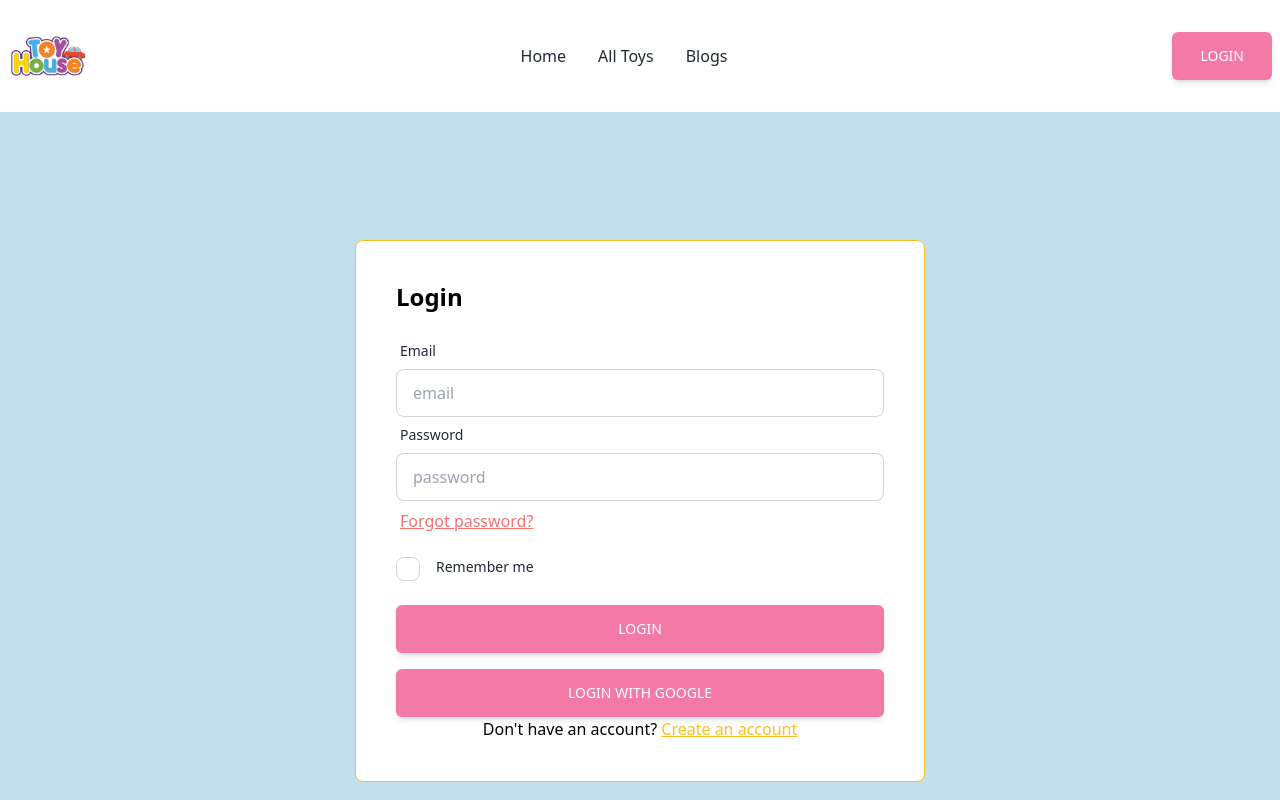
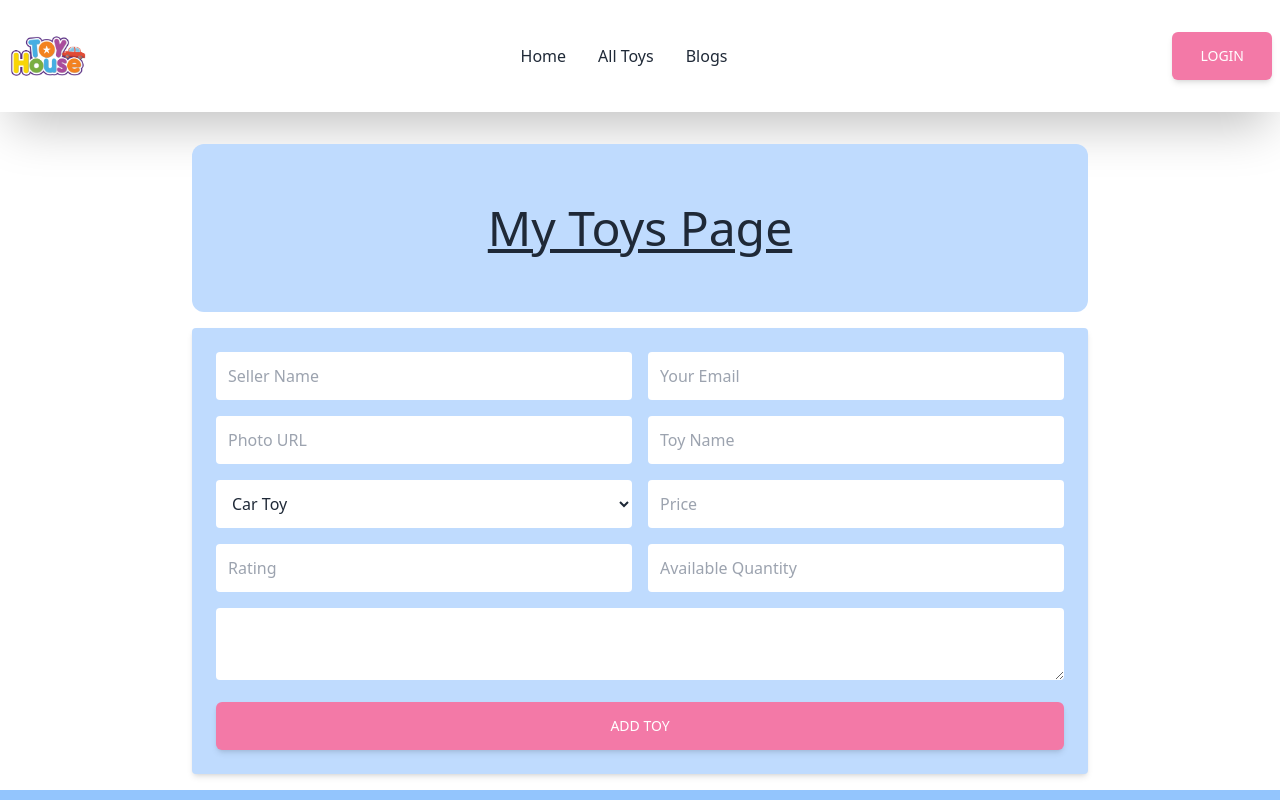
Before and after one commit to arib-web/Kids-Place, a React (Vite) app: page /addtoys in a window 1280 px wide. Before the commit this address led to /login. Shown: the top 800 px of the page. Built offline with nearby package versions, Linux system fonts and the light colour scheme; no server answers.

Commit message:
show only user data using email

```diff
--- a/src/Pages/AddToys/AddToy.jsx
+++ b/src/Pages/AddToys/AddToy.jsx
@@ -1,23 +1,18 @@
-import React, { useContext, useState } from "react";
+import React, { useContext } from "react";
 import { useForm } from "react-hook-form";
-import CreatableSelect from "react-select/creatable";
 import { AuthContext } from "../../Providers/AuthProvider";
 
 const AddToy = () => {
   const { user } = useContext(AuthContext);
-  const [selectedOption, setSelectedOption] = useState(null);
 
   const {
     register,
     handleSubmit,
-    watch,
     formState: { errors },
   } = useForm();
 
   const onSubmit = (data) => {
-    data.skills = selectedOption;
-
-    fetch("http://localhost:5000/post-job", {
+    fetch("http://localhost:5000/toys", {
       method: "POST",
       headers: { "Content-Type": "application/json" },
       body: JSON.stringify(data),
@@ -25,119 +20,102 @@ const AddToy = () => {
       .then((res) => res.json())
       .then((result) => {
         console.log(result);
+      })
+      .catch((error) => {
+        console.error("Error adding toy:", error);
       });
+
     console.log(data);
   };
 
   return (
     <div className="container mx-auto p-4">
-      <form className="max-w-4xl mx-auto bg-white rounded p-6 shadow-md">
+      <div className="bg-blue-200 max-w-4xl mx-auto py-5 mt-4 mb-4 rounded-xl">
+        <h2 className="text-5xl mb-10 mt-10 text-center underline">
+          My Toys Page
+        </h2>
+      </div>
+      <form
+        onSubmit={handleSubmit(onSubmit)}
+        className="max-w-4xl mx-auto bg-blue-200 rounded p-6 shadow-md"
+      >
+        {errors.exampleRequired && <span>This field is required</span>}
         <div className="grid grid-cols-1 md:grid-cols-2 gap-4">
           <div className="md:col-span-1">
-            <label htmlFor="pictureUrl" className="block font-medium mb-2">
-              Picture URL of the toy
-            </label>
             <input
-              id="pictureUrl"
-              type="text"
-              className="w-full border rounded p-2"
-              placeholder="Enter picture URL"
+              className="text-input  w-full py-3 pl-3 rounded"
+              {...register("seller_name")}
+              placeholder="Seller Name"
+              value={user?.displayName}
             />
           </div>
           <div className="md:col-span-1">
-            <label htmlFor="name" className="block font-medium mb-2">
-              Name
-            </label>
             <input
-              id="name"
-              type="text"
-              className="w-full border rounded p-2"
-              placeholder="Enter toy name"
+              className="text-input w-full py-3 pl-3 rounded"
+              value={user?.email}
+              {...register("seller_email")}
+              placeholder="Your Email"
+              type="email"
             />
           </div>
           <div className="md:col-span-1">
-            <label htmlFor="sellerName" className="block font-medium mb-2">
-              Seller Name
-            </label>
             <input
-              id="sellerName"
-              type="text"
-              className="w-full border rounded p-2"
-              placeholder="Enter seller name"
+              className="w-full py-3 pl-3 rounded"
+              type="url"
+              placeholder="Photo URL"
+              {...register("photo", { required: true })}
             />
           </div>
           <div className="md:col-span-1">
-            <label htmlFor="sellerEmail" className="block font-medium mb-2">
-              Seller Email
-            </label>
             <input
-              id="sellerEmail"
-              type="email"
-              className="w-full border rounded p-2"
-              placeholder="Enter seller email"
+              className="w-full py-3 pl-3 rounded"
+              type="text"
+              placeholder="Toy Name"
+              {...register("toy_name", { required: true, maxLength: 80 })}
             />
           </div>
           <div className="md:col-span-1">
-            <label htmlFor="subCategory" className="block font-medium mb-2">
-              Sub-category
-            </label>
-            <select id="subCategory" className="w-full border rounded p-2">
-              <option value="">Select sub-category</option>
-              <option value="Math Toys">Math Toys</option>
-              <option value="Language Toys">Language Toys</option>
-              <option value="Science Toys">Science Toys</option>
+            <select
+              className="text-input bg-white w-full py-3 pl-3 rounded"
+              {...register("sub_category", { required: true })}
+            >
+              <option value="car">Car Toy</option>
+              <option value="police">Police Car</option>
+              <option value="truck">Mini Truck</option>
             </select>
           </div>
           <div className="md:col-span-1">
-            <label htmlFor="price" className="block font-medium mb-2">
-              Price
-            </label>
             <input
-              id="price"
+              className="w-full py-3 pl-3 rounded"
               type="number"
-              className="w-full border rounded p-2"
-              placeholder="Enter price"
+              placeholder="Price"
+              {...register("price", { required: true })}
             />
           </div>
           <div className="md:col-span-1">
-            <label htmlFor="rating" className="block font-medium mb-2">
-              Rating
-            </label>
             <input
-              id="rating"
+              className="w-full py-3 pl-3 rounded"
               type="number"
-              className="w-full border rounded p-2"
-              placeholder="Enter rating"
+              placeholder="Rating"
+              {...register("rating", { required: true })}
             />
           </div>
           <div className="md:col-span-1">
-            <label htmlFor="quantity" className="block font-medium mb-2">
-              Available Quantity
-            </label>
             <input
-              id="quantity"
+              className="w-full py-3 pl-3 rounded"
               type="number"
-              className="w-full border rounded p-2"
-              placeholder="Enter available quantity"
+              placeholder="Available Quantity"
+              {...register("quantity", { required: true })}
             />
           </div>
           <div className="md:col-span-2">
-            <label htmlFor="description" className="block font-medium mb-2">
-              Detail Description
-            </label>
             <textarea
-              id="description"
-              className="w-full border rounded p-2"
-              placeholder="Enter detail description"
-            ></textarea>
+              className="w-full py-3 pl-3 rounded"
+              {...register("description", { required: true })}
+            />
           </div>
           <div className="md:col-span-2 flex justify-center">
-            <button
-              type="submit"
-              className="btn"
-            >
-              Add Toy
-            </button>
+            <input className="btn btn-block" value="Add Toy" type="submit" />
           </div>
         </div>
       </form>
--- a/src/Pages/AllToys/AllToys.jsx
+++ b/src/Pages/AllToys/AllToys.jsx
@@ -1,11 +1,47 @@
-import React from 'react';
+import { useLoaderData } from "react-router-dom";
+import AllToysRow from "./AllToysRow";
+import { useEffect, useState } from "react";
 
 const AllToys = () => {
-    return (
-        <div>
-            <h2>This IS All toys Page</h2>
-        </div>
-    );
+  const [toys, setToys] = useState([]);
+  useEffect(() => {
+    const fetchData = async () => {
+      const response = await fetch(`http://localhost:5000/toys`);
+      const data = await response.json();
+      setToys(data);
+    };
+
+    fetchData();
+  }, []);
+
+  return (
+    <div className="container sm:px-4">
+      <div className="bg-blue-200 py-5 mt-4 mb-4 rounded-xl">
+        <h2 className="text-5xl mb-10 mt-10 text-center underline">
+          All Toys Page
+        </h2>
+      </div>
+      <div className="overflow-x-auto ">
+        <table className="table w-full my-11 rounded-xl">
+          <thead>
+            <tr className="text-center">
+              <th className="sm:table-cell hidden">Seller</th>
+              <th>Toy Name</th>
+              <th className="sm:table-cell hidden">Sub-category</th>
+              <th>Price</th>
+              <th className="sm:table-cell hidden">Available Quantity</th>
+              <th>Button</th>
+            </tr>
+          </thead>
+          <tbody className="text-center">
+            {toys.map((toy) => (
+              <AllToysRow key={toy._id} toy={toy}></AllToysRow>
+            ))}
+          </tbody>
+        </table>
+      </div>
+    </div>
+  );
 };
 
 export default AllToys;
--- /dev/null
+++ b/src/Pages/AllToys/AllToysRow.jsx
@@ -0,0 +1,30 @@
+import React from "react";
+
+const AllToysRow = ({ toy }) => {
+  const {
+    _id,
+    seller_name,
+    seller_email,
+    photo,
+    toy_name,
+    sub_category,
+    price,
+    rating,
+    quantity,
+    description,
+  } = toy;
+  return (
+    <tr className="text-center">
+      <td className="sm:table-cell hidden">{seller_name}</td>
+      <td>{toy_name}</td>
+      <td className="sm:table-cell hidden">{sub_category}</td>
+      <td>${price}</td>
+      <td className="sm:table-cell hidden">{quantity}</td>
+      <td>
+        <button className="btn">View Details</button>
+      </td>
+    </tr>
+  );
+};
+
+export default AllToysRow;
--- /dev/null
+++ b/src/Pages/myToys/MyToyRow.jsx
@@ -0,0 +1,32 @@
+import React from "react";
+
+const MyToyRow = ({ toy }) => {
+  const {
+    _id,
+    seller_name,
+    seller_email,
+    photo,
+    toy_name,
+    sub_category,
+    price,
+    rating,
+    quantity, description,
+  } = toy;
+  return (
+    <tr className="text-center">
+    <td className=""><img className="w-16 rounded-xl" src={photo} alt={toy_name} /></td>
+    <td>{toy_name}</td>
+    <td >{sub_category}</td>
+    <td>${price}</td>
+    <td >{quantity}</td>
+    <td>
+      <button className="btn">Update</button>
+    </td>
+    <td>
+      <button className="btn">delete</button>
+    </td>
+  </tr>
+  );
+};
+
+export default MyToyRow;
--- a/src/Pages/myToys/MyToys.jsx
+++ b/src/Pages/myToys/MyToys.jsx
@@ -1,11 +1,49 @@
-import React from 'react';
+import React, { useContext, useEffect, useState } from "react";
+import { AuthContext } from "../../Providers/AuthProvider";
+import MyToyRow from "./MyToyRow";
 
 const MyToys = () => {
-    return (
-        <div>
-            <h2>this is my tous</h2>
-        </div>
-    );
+  const { user } = useContext(AuthContext);
+  const [toys, setToys] = useState([]);
+
+  const url = `http://localhost:5000/toys?seller_email=${user?.email}`;
+
+  useEffect(() => {
+    fetch(url)
+      .then((res) => res.json())
+      .then((data) => setToys(data));
+  }, [url]);
+  console.log(toys);
+
+  return (
+    <div className="container sm:px-4">
+      <div className="bg-blue-200 py-5 mt-4 mb-4 rounded-xl">
+        <h2 className="text-5xl mb-10 mt-10 text-center underline">
+          My Toys Page
+        </h2>
+      </div>
+      <div className="overflow-x-auto ">
+        <table className="table w-full my-11 rounded-xl">
+          <thead>
+            <tr className="text-center">
+              <th className="sm:table-cell hidden">Image</th>
+              <th>Toy Name</th>
+              <th className="sm:table-cell hidden">Sub-category</th>
+              <th>Price</th>
+              <th className="sm:table-cell hidden">Available Quantity</th>
+              <th>Update</th>
+              <th>Delete</th>
+            </tr>
+          </thead>
+          <tbody className="text-center">
+            {toys.map((toy) => (
+              <MyToyRow key={toy._id} toy={toy}></MyToyRow>
+            ))}
+          </tbody>
+        </table>
+      </div>
+    </div>
+  );
 };
 
 export default MyToys;
--- a/src/index.css
+++ b/src/index.css
@@ -8,5 +8,5 @@
 }
 
 .btn {
-    @apply rounded-md px-7 py-2 font-medium cursor-pointer text-white transition duration-200 shadow-md font-medium border-none bg-[#F379A7] hover:bg-[#95B3E0]
+    @apply rounded-md px-5 py-1 md:px-7 md:py-2 font-medium cursor-pointer text-white transition duration-200 shadow-md font-medium border-none bg-[#F379A7] hover:bg-[#95B3E0]
 }
```
Also changed, not shown: src/Pages/Home/Catagory/Catagory.jsx (+6 -2 lines), src/Routes/Routes.jsx (+19 -21 lines).
